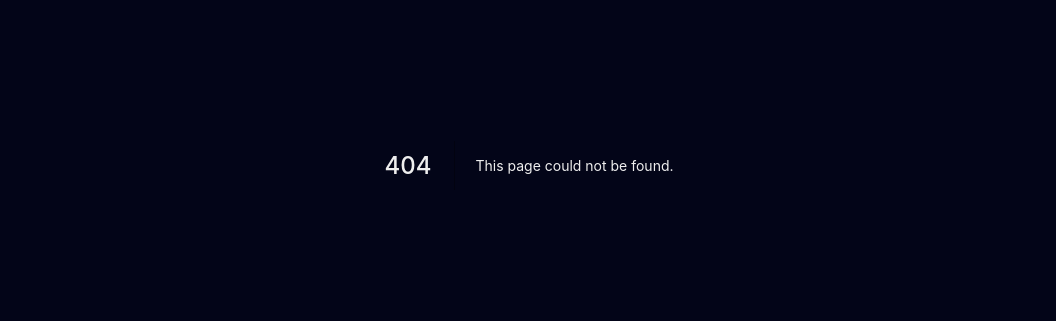
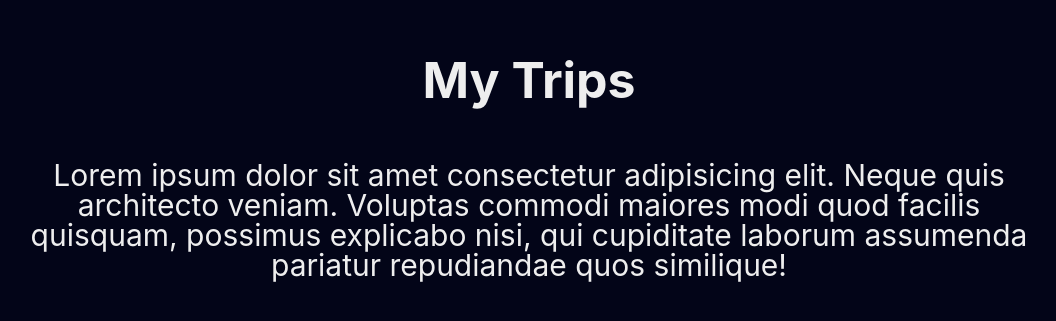
Before and after one commit to hugolima03/my-trips, a Next.js app: page /about in a window 1280 px wide. Before the commit this address had no page. Shown: the part 235-556 px from the top of the page, without its empty margins (111-1167 px from the left). Built offline with nearby package versions, Linux system fonts and the light colour scheme.

Commit message:
About page and styled icons

```diff
--- a/package.json
+++ b/package.json
@@ -21,6 +21,7 @@
     ]
   },
   "dependencies": {
+    "@styled-icons/evaicons-outline": "^10.34.0",
     "leaflet": "^1.7.1",
     "next": "11.0.1",
     "next-pwa": "^5.2.23",
--- /dev/null
+++ b/src/components/LinkWrapper/index.tsx
@@ -0,0 +1,18 @@
+import Link from 'next/link'
+
+import * as S from './styles'
+
+type LinkWrapperProps = {
+  href: string
+  children: React.ReactNode
+}
+
+const LinkWrapper = ({ href, children }: LinkWrapperProps) => {
+  return (
+    <S.Wrapper>
+      <Link href={href}>{children}</Link>
+    </S.Wrapper>
+  )
+}
+
+export default LinkWrapper
--- /dev/null
+++ b/src/components/LinkWrapper/styles.ts
@@ -0,0 +1,21 @@
+import styled from 'styled-components'
+
+export const Wrapper = styled.div`
+  position: fixed;
+  z-index: 1100; // bigger then leaflet
+  top: var(--medium);
+  right: var(--medium);
+
+  color: var(--white);
+  cursor: pointer;
+
+  svg {
+    transition: color 0.3s ease-in-out;
+  }
+
+  &:hover {
+    svg {
+      color: var(--highlight);
+    }
+  }
+`
--- /dev/null
+++ b/src/pages/about.tsx
@@ -0,0 +1,6 @@
+import React from 'react'
+import AboutTemplate from 'templates/About'
+
+const About = () => <AboutTemplate />
+
+export default About
--- /dev/null
+++ b/src/templates/About/index.tsx
@@ -0,0 +1,30 @@
+import React from 'react'
+
+import * as S from './styles'
+
+import { CloseOutline } from '@styled-icons/evaicons-outline/CloseOutline'
+
+import LinkWrapper from '../../components/LinkWrapper'
+
+const AboutTemplate = () => {
+  return (
+    <S.Content>
+      <LinkWrapper href="/">
+        <CloseOutline size={32} aria-label="Home" />
+      </LinkWrapper>
+
+      <S.Heading>My Trips</S.Heading>
+
+      <S.Body>
+        <p>
+          Lorem ipsum dolor sit amet consectetur adipisicing elit. Neque quis
+          architecto veniam. Voluptas commodi maiores modi quod facilis
+          quisquam, possimus explicabo nisi, qui cupiditate laborum assumenda
+          pariatur repudiandae quos similique!
+        </p>
+      </S.Body>
+    </S.Content>
+  )
+}
+
+export default AboutTemplate
--- /dev/null
+++ b/src/templates/About/styles.ts
@@ -0,0 +1,25 @@
+import styled from 'styled-components'
+
+export const Content = styled.section`
+  text-align: center;
+  display: flex;
+  align-items: center;
+  justify-content: center;
+  flex-direction: column;
+  height: 100vh;
+  max-width: var(--container);
+  margin: auto;
+`
+
+export const Heading = styled.h1`
+  font-size: var(--large);
+  margin-bottom: var(--large);
+`
+
+export const Body = styled.div`
+  /* Estilos do body */
+  p {
+    font-size: var(--medium);
+    line-height: var(--medium);
+  }
+`
```
Also changed, not shown: src/components/LinkWrapper/test.tsx (added, +14 -0 lines), src/pages/index.tsx (+11 -1 lines), 1 other file (tests, documents, lock files or other folders).
